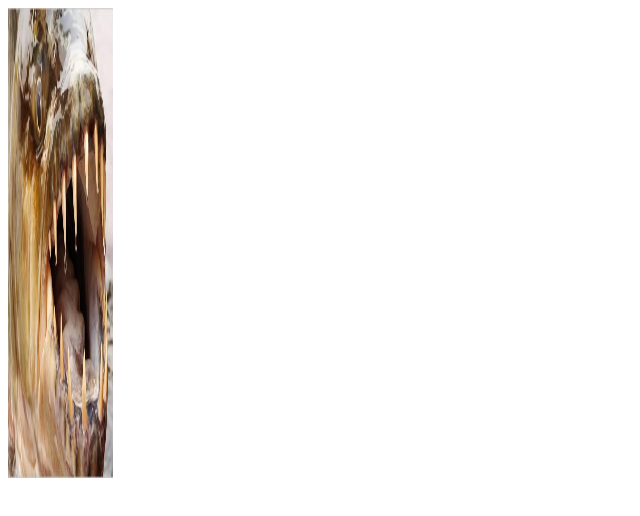
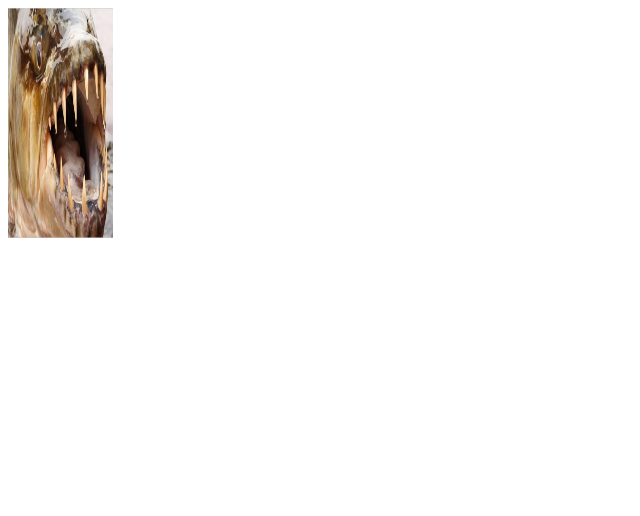
Before and after one commit to JaMeller2333/JavaScript-Zad-1-2, a plain HTML site: page obraz4.html in a window 1280 px wide. Shown: the whole page, without its empty margins (0-640 px from the left). Drawn offline with Linux system fonts and the light colour scheme.

Commit message:
Update obraz4.html

```diff
--- a/obraz4.html
+++ b/obraz4.html
@@ -2,7 +2,6 @@
 <head>
 </head>
 <body>
-
-<img src="obraz4.jpg" height=60% width=105px />
+<img src="obraz4.jpg" height=230px width=105px />
 </body>
 </html>
```
